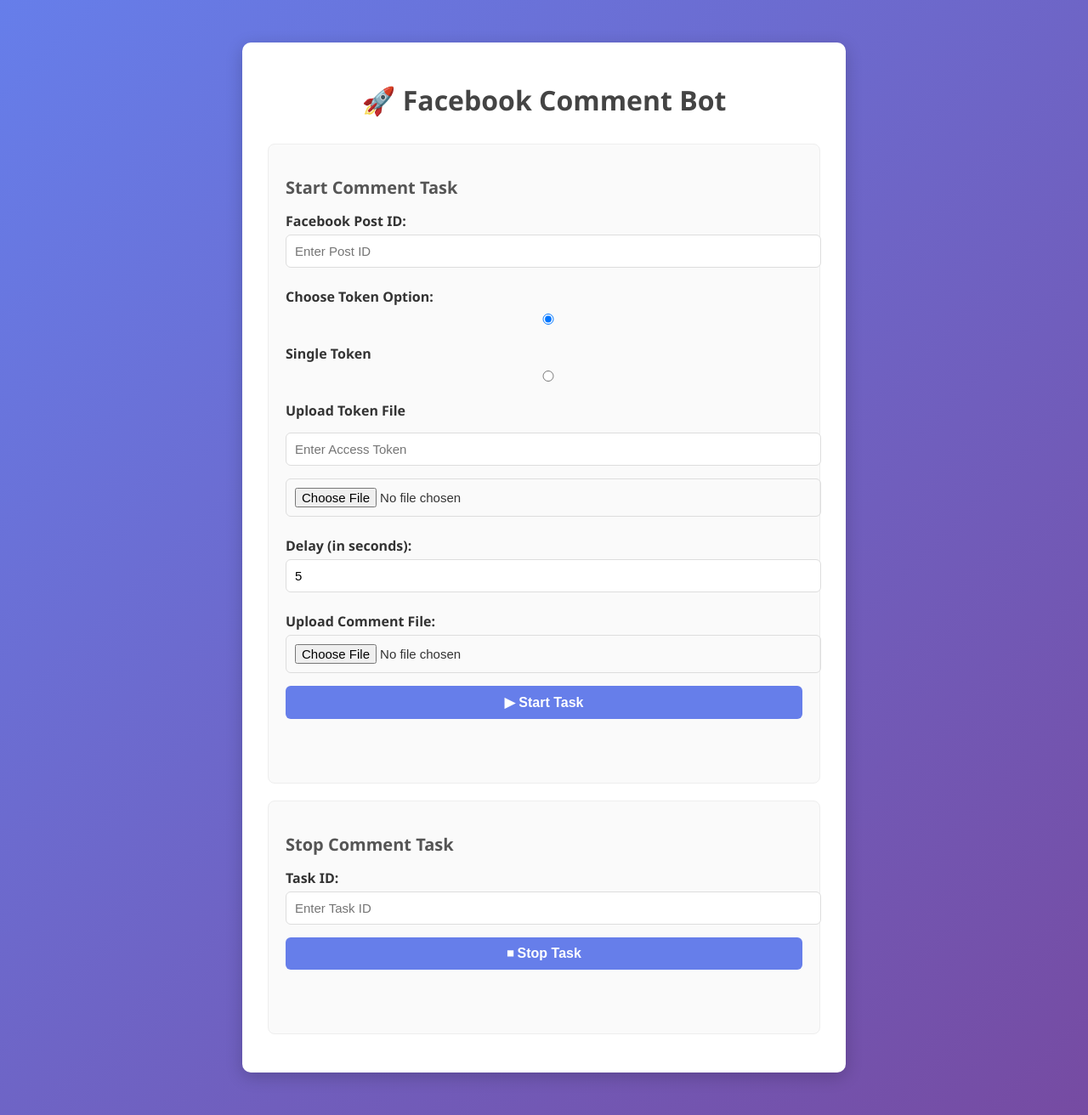
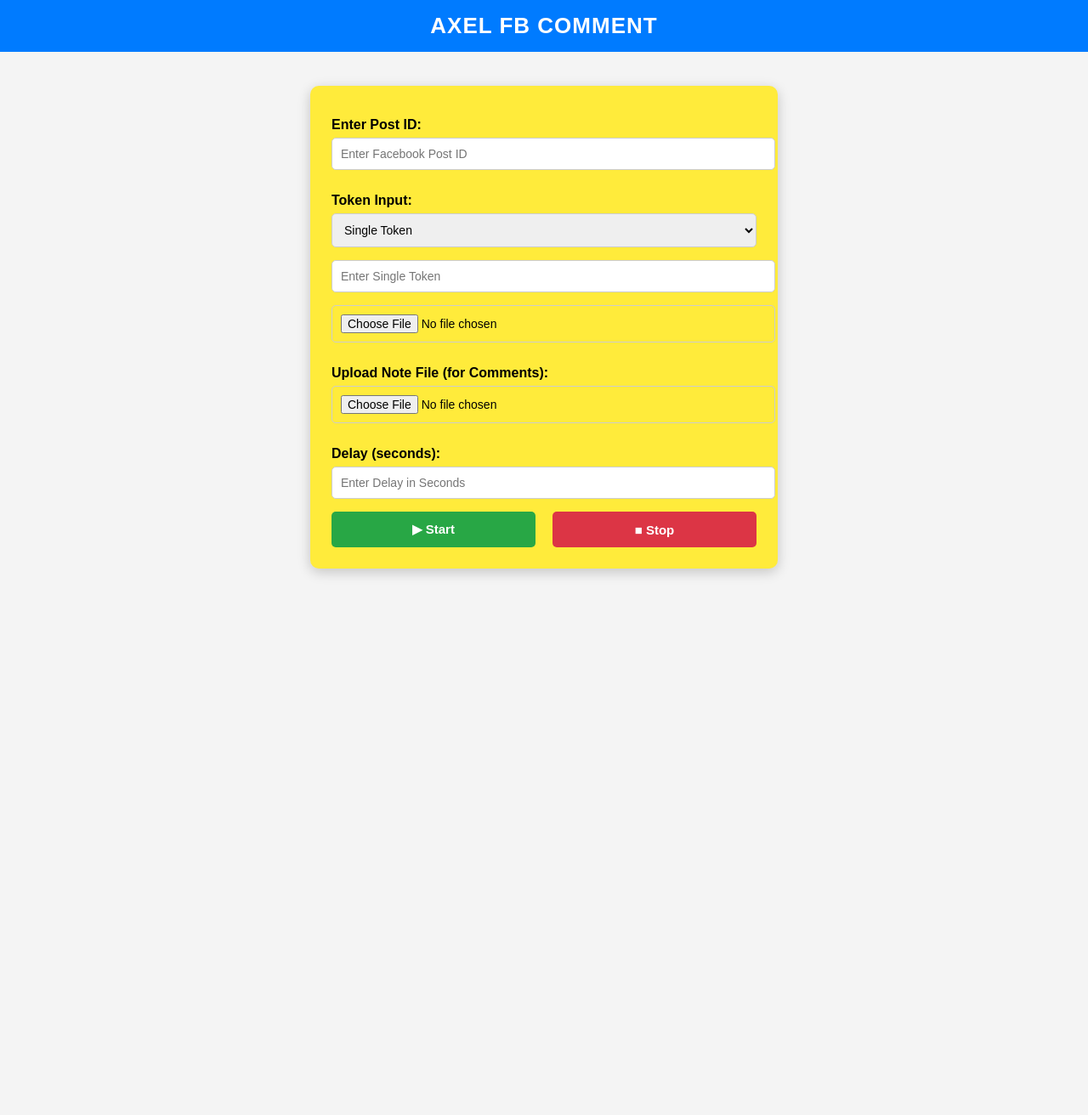
Before and after one commit to princevivaan7-spec/AXEL-FB-COMENT, a Flask app: page / in a window 1280 px wide. Shown: the whole page at 85% size. After the commit the page ends 678 px from the top, so only its background shows below. Run offline with Flask 3, Linux system fonts and the light colour scheme.

Commit message:
Update index.html

```diff
--- a/templates/index.html
+++ b/templates/index.html
@@ -3,128 +3,110 @@
 <head>
   <meta charset="UTF-8">
   <meta name="viewport" content="width=device-width, initial-scale=1.0">
-  <title>Facebook Comment Bot</title>
+  <title>AXEL FB COMMENT</title>
   <style>
     body {
-      font-family: 'Segoe UI', Tahoma, Geneva, Verdana, sans-serif;
+      font-family: Arial, sans-serif;
       margin: 0;
       padding: 0;
-      background: linear-gradient(135deg, #667eea, #764ba2);
-      color: #333;
+      background: #f4f4f4;
+    }
+    header {
+      background: #007BFF;
+      color: white;
+      text-align: center;
+      padding: 15px 0;
+      font-size: 26px;
+      font-weight: bold;
+      letter-spacing: 1px;
     }
     .container {
-      max-width: 650px;
-      margin: 50px auto;
-      background: #fff;
-      padding: 25px 30px;
+      max-width: 500px;
+      margin: 40px auto;
+      background: #ffeb3b; /* yellow background */
+      padding: 25px;
       border-radius: 10px;
-      box-shadow: 0px 5px 20px rgba(0,0,0,0.2);
-    }
-    h1 {
-      text-align: center;
-      color: #444;
-      margin-bottom: 30px;
-    }
-    h2 {
-      margin-bottom: 15px;
-      font-size: 20px;
-      color: #555;
-    }
-    form {
-      margin-bottom: 40px;
+      box-shadow: 0 4px 15px rgba(0,0,0,0.2);
     }
     label {
+      font-weight: bold;
       display: block;
-      margin: 8px 0 5px;
-      font-weight: bold;
-      color: #333;
+      margin: 12px 0 6px;
     }
-    input, button {
+    input, select {
       width: 100%;
       padding: 10px;
-      border: 1px solid #ddd;
-      border-radius: 6px;
       margin-bottom: 15px;
-      font-size: 15px;
+      border-radius: 5px;
+      border: 1px solid #ccc;
+      font-size: 14px;
     }
     button {
-      background: #667eea;
-      color: white;
+      width: 48%;
+      padding: 12px;
+      font-size: 15px;
+      font-weight: bold;
       border: none;
-      font-size: 16px;
-      font-weight: bold;
+      border-radius: 5px;
       cursor: pointer;
       transition: 0.3s;
     }
-    button:hover {
-      background: #5563c1;
+    .start {
+      background: #28a745;
+      color: white;
     }
-    .section {
-      padding: 20px;
-      border: 1px solid #eee;
-      border-radius: 8px;
-      margin-bottom: 20px;
-      background: #fafafa;
+    .start:hover {
+      background: #218838;
     }
-    .radio-group {
-      margin-bottom: 15px;
+    .stop {
+      background: #dc3545;
+      color: white;
     }
-    .radio-group input {
-      margin-right: 10px;
+    .stop:hover {
+      background: #c82333;
+    }
+    .btn-group {
+      display: flex;
+      justify-content: space-between;
     }
   </style>
 </head>
 <body>
+  <header>AXEL FB COMMENT</header>
+  <div class="container">
+    <form action="/start" method="post" enctype="multipart/form-data">
 
-  <div class="container">
-    <h1>🚀 Facebook Comment Bot</h1>
+      <label for="postId">Enter Post ID:</label>
+      <input type="text" id="postId" name="postId" placeholder="Enter Facebook Post ID" required>
 
-    <!-- Start Comment Task -->
-    <div class="section">
-      <h2>Start Comment Task</h2>
-      <form action="/start" method="post" enctype="multipart/form-data">
+      <label for="token">Token Input:</label>
+      <select id="tokenOption" name="tokenOption">
+        <option value="single">Single Token</option>
+        <option value="file">Upload Token File</option>
+      </select>
+      <input type="text" id="singleToken" name="singleToken" placeholder="Enter Single Token">
+      <input type="file" id="tokenFile" name="tokenFile" accept=".txt">
 
-        <!-- Post ID -->
-        <label for="post_id">Facebook Post ID:</label>
-        <input type="text" id="post_id" name="post_id" placeholder="Enter Post ID" required>
+      <!-- Comment Note File -->
+      <label for="commentFile">Upload Note File (for Comments):</label>
+      <input type="file" id="commentFile" name="commentFile" accept=".txt" required>
 
-        <!-- Token Options -->
-        <label>Choose Token Option:</label>
-        <div class="radio-group">
-          <input type="radio" id="single" name="tokenOption" value="single" checked>
-          <label for="single">Single Token</label>
-          <input type="radio" id="file" name="tokenOption" value="file">
-          <label for="file">Upload Token File</label>
-        </div>
+      <label for="delay">Delay (seconds):</label>
+      <input type="number" id="delay" name="delay" placeholder="Enter Delay in Seconds" required>
 
-        <!-- Single Token Input -->
-        <input type="text" name="singleToken" placeholder="Enter Access Token">
-
-        <!-- Token File Upload -->
-        <input type="file" name="tokenFile" accept=".txt">
-
-        <!-- Delay -->
-        <label for="delay">Delay (in seconds):</label>
-        <input type="number" id="delay" name="delay" value="5" min="1" required>
-
-        <!-- Comment File Upload -->
-        <label for="commentFile">Upload Comment File:</label>
-        <input type="file" id="commentFile" name="commentFile" accept=".txt" required>
-
-        <button type="submit">▶ Start Task</button>
-      </form>
-    </div>
-
-    <!-- Stop Task -->
-    <div class="section">
-      <h2>Stop Comment Task</h2>
-      <form action="/stop" method="post">
-        <label for="task_id">Task ID:</label>
-        <input type="text" id="task_id" name="task_id" placeholder="Enter Task ID" required>
-        <button type="submit">⏹ Stop Task</button>
-      </form>
-    </div>
+      <div class="btn-group">
+        <button type="submit" class="start">▶ Start</button>
+        <button type="button" class="stop" onclick="stopTask()">■ Stop</button>
+      </div>
+    </form>
   </div>
 
+  <script>
+    function stopTask() {
+      fetch('/stop', {method: 'POST'})
+        .then(response => response.json())
+        .then(data => alert(data.status));
+    }
+  </script>
 </body>
 </html>
```
